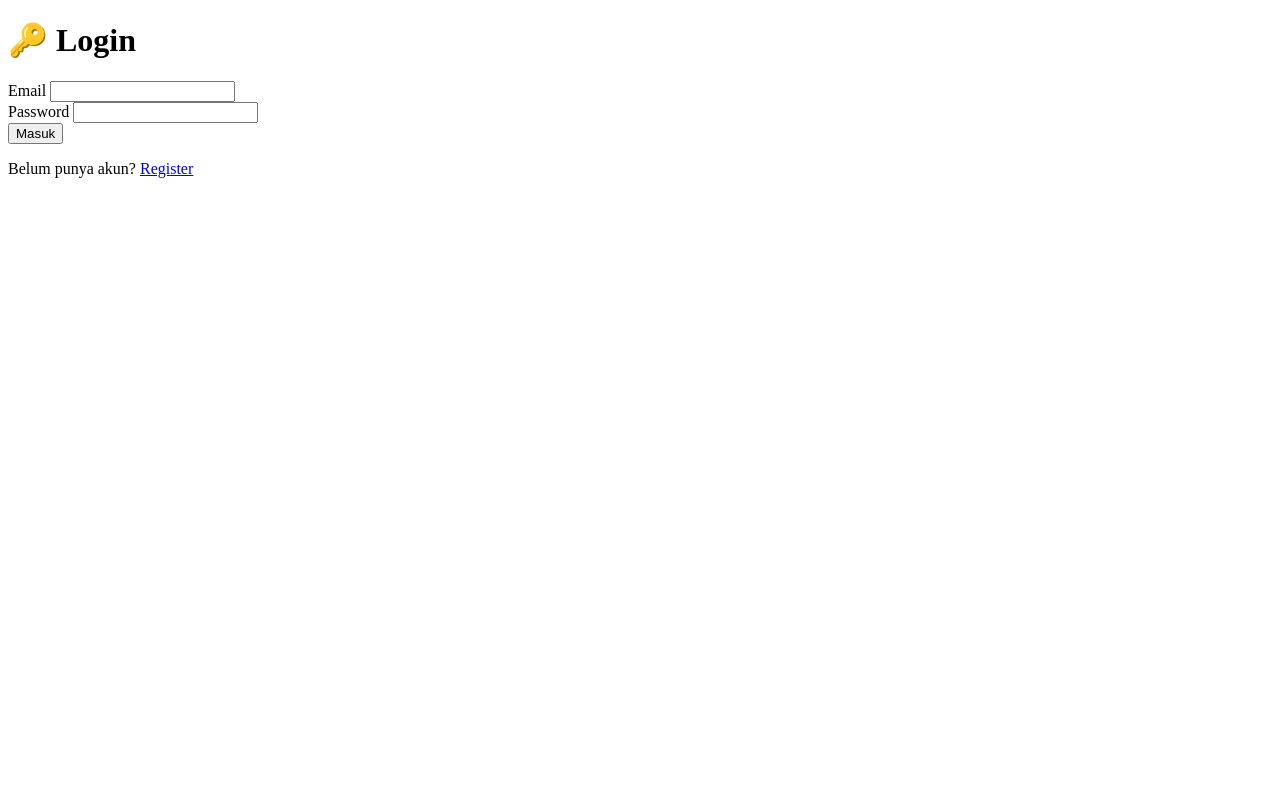
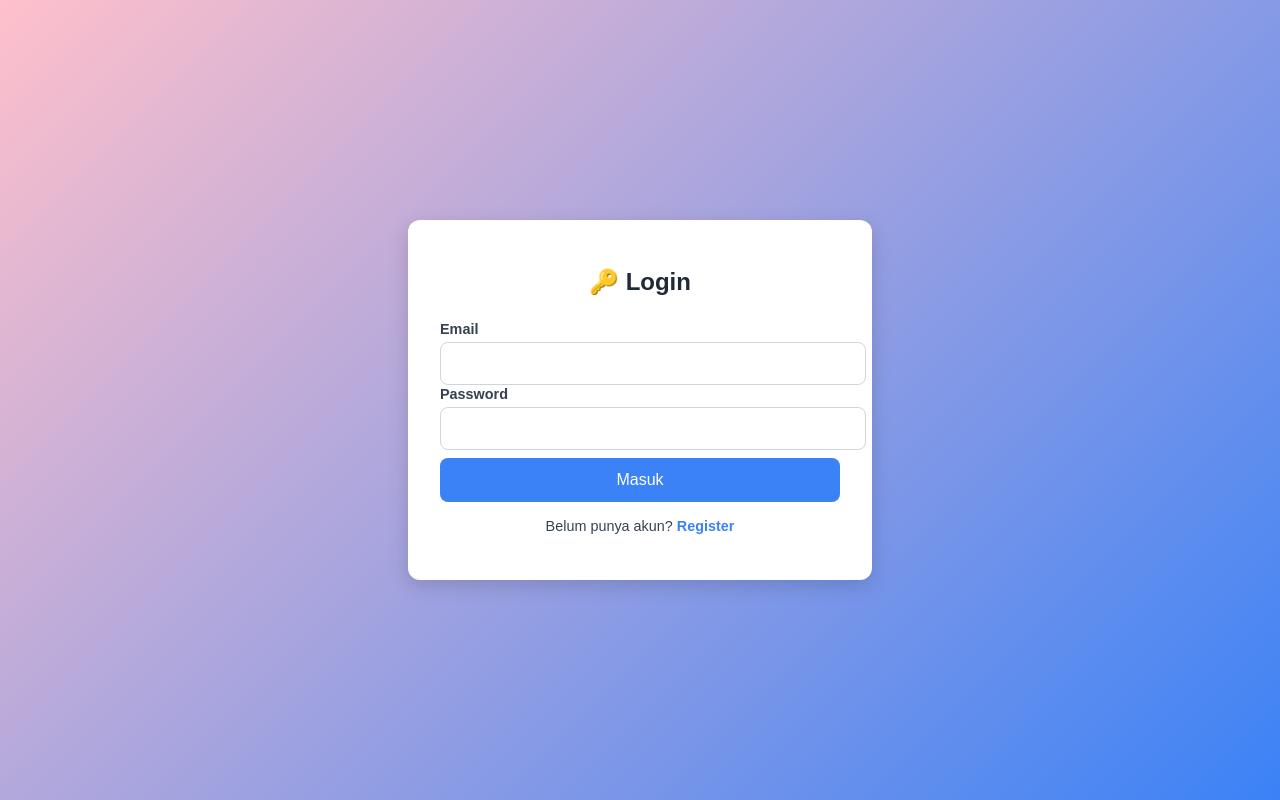
Before and after one commit to FARAZIFTAN/Frontend-PixelPlayground, a plain HTML site: page login.html in a window 1280 px wide. Drawn offline with Linux system fonts and the light colour scheme.

Commit message:
update tampilan login dan register

```diff
--- a/css/style.css
+++ b/css/style.css
@@ -1,29 +1,30 @@
-/* Body untuk halaman kamera */
+/* ========== GLOBAL ========== */
+body {
+  margin: 0;
+  font-family: Arial, sans-serif;
+  min-height: 100vh;
+}
+
+/* ========== KAMERA PAGE ========== */
 body.camera-page {
-  background: linear-gradient(135deg, pink, #3b82f6); /* gradasi pink-biru */
-  font-family: Arial, sans-serif;
+  background: linear-gradient(135deg, pink, #3b82f6); /* gradasi */
   display: flex;
   justify-content: center;
   align-items: flex-start; /* biar judul tetap di atas */
-  min-height: 100vh;
-  margin: 0;
 }
 
-/* Container utama */
-.container {
+.camera-page .container {
   text-align: center;
   margin-top: 20px;
 }
 
-/* Judul */
-.title {
-  color: blue; /* sesuai request kamu */
+.camera-page .title {
+  color: blue; /* sesuai request */
   font-size: 2rem;
   font-weight: bold;
   margin-bottom: 15px;
 }
 
-/* Kotak kamera */
 .camera-box {
   position: relative;
   max-width: 600px;
@@ -52,7 +53,6 @@ body.camera-page {
   text-shadow: 3px 3px 10px black;
 }
 
-/* Tombol */
 .btn-group {
   margin-top: 15px;
 }
@@ -71,7 +71,6 @@ body.camera-page {
 #startCamera {
   background-color: #22c55e; /* hijau */
 }
-
 #startCamera:hover {
   background-color: #16a34a;
 }
@@ -79,12 +78,10 @@ body.camera-page {
 #capturePhoto {
   background-color: #3b82f6; /* biru */
 }
-
 #capturePhoto:hover {
   background-color: #2563eb;
 }
 
-/* Canvas hasil foto */
 #photoCanvas {
   display: block;
   max-width: 600px;
@@ -94,3 +91,87 @@ body.camera-page {
   border-radius: 10px;
   background: black;
 }
+
+/* ========== AUTH PAGE (Login & Register) ========== */
+body.auth-page {
+  display: flex;
+  justify-content: center;
+  align-items: center;
+  background: linear-gradient(135deg, pink, #3b82f6); /* gradasi */
+}
+
+.auth-box {
+  background: white;
+  padding: 2rem;
+  border-radius: 12px;
+  box-shadow: 0 6px 20px rgba(0,0,0,0.15);
+  width: 100%;
+  max-width: 400px;
+  animation: fadeIn 0.5s ease-in-out;
+}
+
+.auth-box h1 {
+  text-align: center;
+  font-size: 1.5rem;
+  font-weight: bold;
+  margin-bottom: 1.5rem;
+  color: #1f2937;
+}
+
+.auth-box label {
+  font-size: 0.9rem;
+  font-weight: 600;
+  color: #374151;
+}
+
+.auth-box input {
+  width: 100%;
+  padding: 0.75rem;
+  margin-top: 0.25rem;
+  border: 1px solid #d1d5db;
+  border-radius: 8px;
+  font-size: 0.95rem;
+  outline: none;
+  transition: border 0.2s ease;
+}
+.auth-box input:focus {
+  border-color: #3b82f6;
+  box-shadow: 0 0 4px rgba(59, 130, 246, 0.5);
+}
+
+.auth-box button {
+  width: 100%;
+  padding: 0.8rem;
+  margin-top: 0.5rem;
+  background: #3b82f6;
+  color: white;
+  border: none;
+  border-radius: 8px;
+  font-size: 1rem;
+  cursor: pointer;
+  transition: background 0.2s ease;
+}
+.auth-box button:hover {
+  background: #2563eb;
+}
+
+.auth-box p {
+  text-align: center;
+  margin-top: 1rem;
+  font-size: 0.9rem;
+  color: #374151;
+}
+.auth-box a {
+  color: #3b82f6;
+  text-decoration: none;
+  font-weight: 600;
+}
+.auth-box a:hover {
+  text-decoration: underline;
+}
+
+/* Animasi */
+@keyframes fadeIn {
+  from { opacity: 0; transform: translateY(20px); }
+  to { opacity: 1; transform: translateY(0); }
+}
--- a/login.html
+++ b/login.html
@@ -7,7 +7,7 @@
   <link href="../css/style.css" rel="stylesheet" />
   <script defer src="../js/auth.js"></script>
 </head>
-<body>
+<body class="auth-page">
   <div class="auth-box">
     <h1>🔑 Login</h1>
     <form id="loginForm">
```
Also changed, not shown: register.html (+1 -1 lines).
